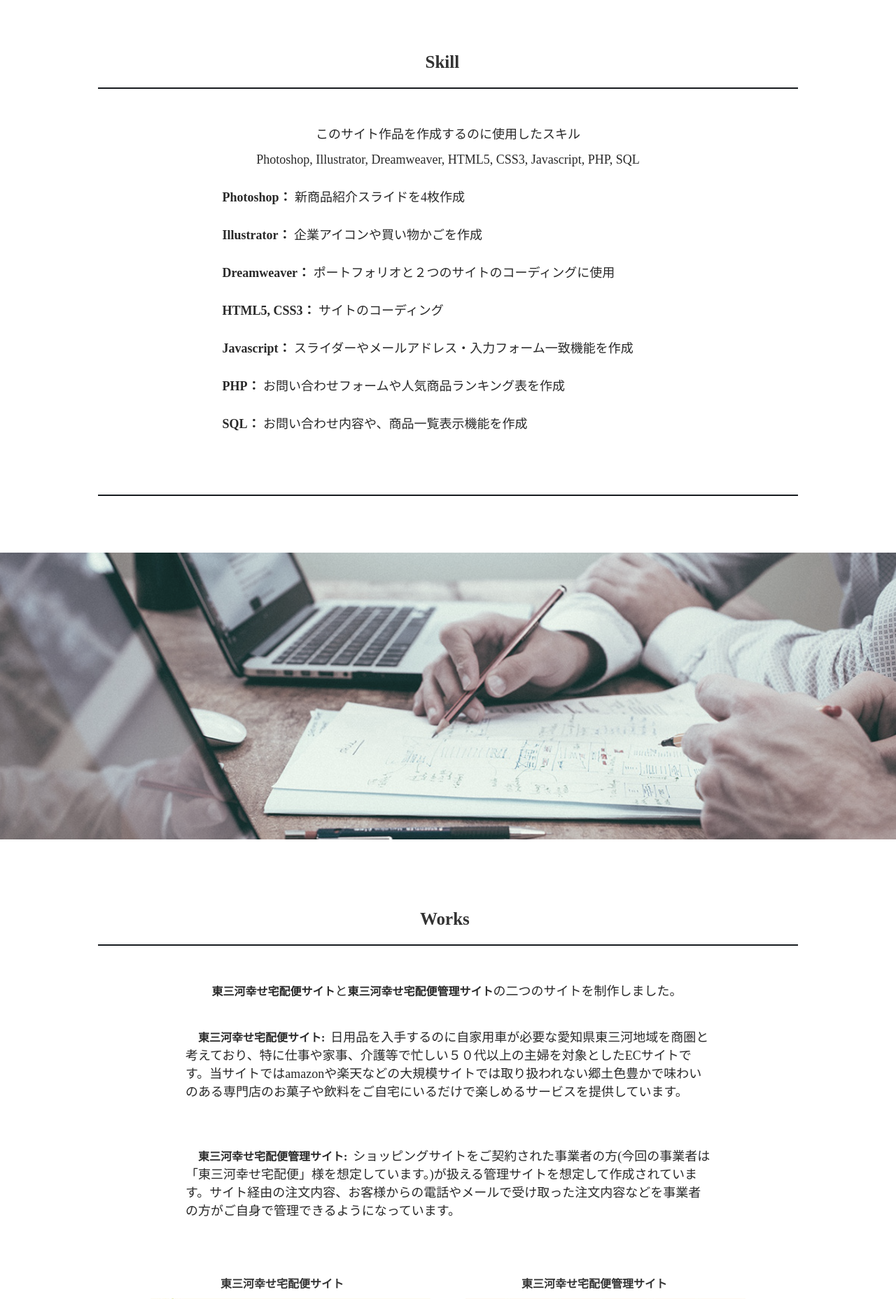
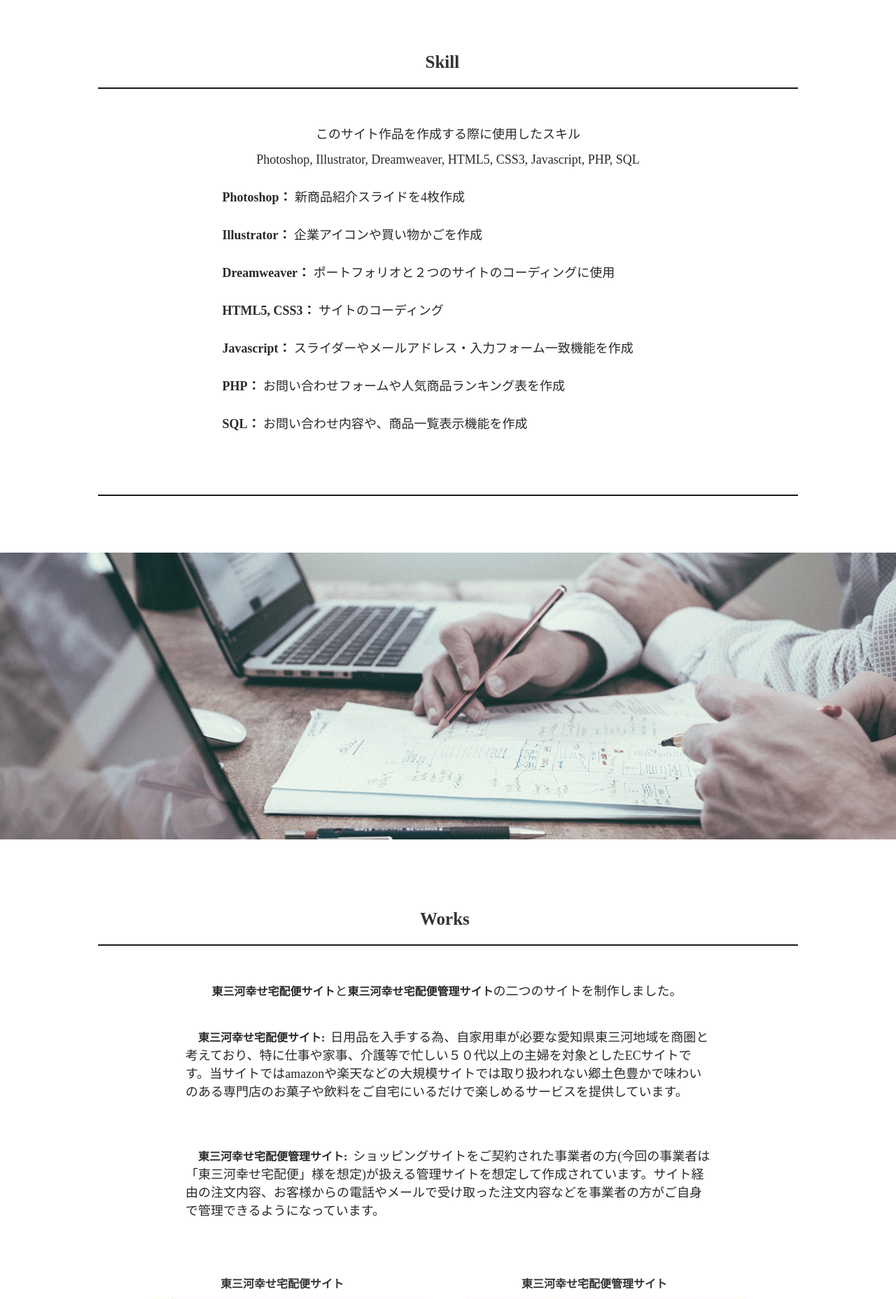
Before and after one commit to ozawaseiya/portfolio, a PHP site: page / in a window 1280 px wide. Shown: the part 2980-4837 px from the top of the page at 70% size. Run offline with PHP 8.4, Linux system fonts and the light colour scheme; some libraries are stand-ins or nearby versions.

Commit message:
nineteenth commit

```diff
--- a/admin/inquiryData/inquiryList/inquiryList.php
+++ b/admin/inquiryData/inquiryList/inquiryList.php
@@ -44,7 +44,7 @@ if ( isset( $_SESSION[ 'staff_login' ] ) == false ) {
 	</header>
 	<div id="contents">
 		<div id="mainTitle">
-			<p>お問い合わせ一覧</p>
+			<p>お問い合わせ一覧&nbsp;(サイト利用者)</p>
 		</div>
 		<div id="textZone">
 			<?php
--- a/admin/productData/productUpload/productAddCheck.php
+++ b/admin/productData/productUpload/productAddCheck.php
@@ -78,11 +78,11 @@ if ( isset( $_SESSION[ 'staff_login' ] ) == false ) {
 			}
 
 			if ( preg_match( '/\A[0-9]+\z/', $productprice ) == 0 ) {
-				print '価格をきちんと入力してください。<br/>';
+				print '価格を正しく入力してください。<br/>';
 			} else {
 				print '価格：';
 				print $productprice;
-				print '円<br/><br/>';
+				print '円<br/><br/><br/>';
 			}
 
 			if ( $productimage[ 'size' ] > 0 ) {
--- a/index.html
+++ b/index.html
@@ -104,7 +104,7 @@
     <div id="skillInfo">
       <div id="skillData">
         <div id="skillDataMessage">
-          <p class="info">このサイト作品を作成するのに使用したスキル</p>
+          <p class="info">このサイト作品を作成する際に使用したスキル</p>
           <p class="info">Photoshop,&nbsp;Illustrator,&nbsp;Dreamweaver,&nbsp;HTML5,&nbsp;CSS3,&nbsp;Javascript,&nbsp;PHP,&nbsp;SQL</p>
         </div>
         <ul>
@@ -159,10 +159,10 @@
           <p><span class="boldTitle2">東三河幸せ宅配便サイト</span>と<span class="boldTitle2">東三河幸せ宅配便管理サイト</span>の二つのサイトを制作しました。</p>
         </div>
         <div id="workSentence1">
-          <p>&nbsp;&nbsp;&nbsp;&nbsp;<span class="boldTitle2">東三河幸せ宅配便サイト:&nbsp;&nbsp;</span>日用品を入手するのに自家用車が必要な愛知県東三河地域を商圏と考えており、特に仕事や家事、介護等で忙しい５０代以上の主婦を対象としたECサイトです。当サイトではamazonや楽天などの大規模サイトでは取り扱われない郷土色豊かで味わいのある専門店のお菓子や飲料をご自宅にいるだけで楽しめるサービスを提供しています。</p>
+          <p>&nbsp;&nbsp;&nbsp;&nbsp;<span class="boldTitle2">東三河幸せ宅配便サイト:&nbsp;&nbsp;</span>日用品を入手する為、自家用車が必要な愛知県東三河地域を商圏と考えており、特に仕事や家事、介護等で忙しい５０代以上の主婦を対象としたECサイトです。当サイトではamazonや楽天などの大規模サイトでは取り扱われない郷土色豊かで味わいのある専門店のお菓子や飲料をご自宅にいるだけで楽しめるサービスを提供しています。</p>
         </div>
         <div id="workSentence2">
-          <p>&nbsp;&nbsp;&nbsp;&nbsp;<span class="boldTitle2">東三河幸せ宅配便管理サイト:&nbsp;&nbsp;</span>ショッピングサイトをご契約された事業者の方(今回の事業者は「東三河幸せ宅配便」様を想定しています。)が扱える管理サイトを想定して作成されています。サイト経由の注文内容、お客様からの電話やメールで受け取った注文内容などを事業者の方がご自身で管理できるようになっています。</p>
+          <p>&nbsp;&nbsp;&nbsp;&nbsp;<span class="boldTitle2">東三河幸せ宅配便管理サイト:&nbsp;&nbsp;</span>ショッピングサイトをご契約された事業者の方(今回の事業者は「東三河幸せ宅配便」様を想定)が扱える管理サイトを想定して作成されています。サイト経由の注文内容、お客様からの電話やメールで受け取った注文内容などを事業者の方がご自身で管理できるようになっています。</p>
         </div>
       </div>
       <div id="worksData">
@@ -244,6 +244,7 @@ $(function() {
   });
 
 });
+
 </script>
 <script src="https://code.jquery.com/jquery-3.1.0.min.js"></script>
 <script>
--- a/index3c.css
+++ b/index3c.css
@@ -638,6 +638,8 @@ p {
     color: #292929;
     font-family: "YuGothic", "Yu Gothic", "Meiryo", "ヒラギノ角ゴ", "sans-serif";
 }
-body {
+body,html {
   box-sizing : border-box;
+  max-width:100%;
+  overflow:hidden;
 }
--- a/login/memberDelete/memberDeleteDone.css
+++ b/login/memberDelete/memberDeleteDone.css
@@ -208,8 +208,7 @@ span {
     border-left: solid 3px #53a756;
     font-size: 18px;
     font-weight: bold;
-    margin-right: auto;
-    margin-left: auto;
+    margin-left: 15px;
 }
 #logoutButton:hover {
     background: #90ee90;
```
